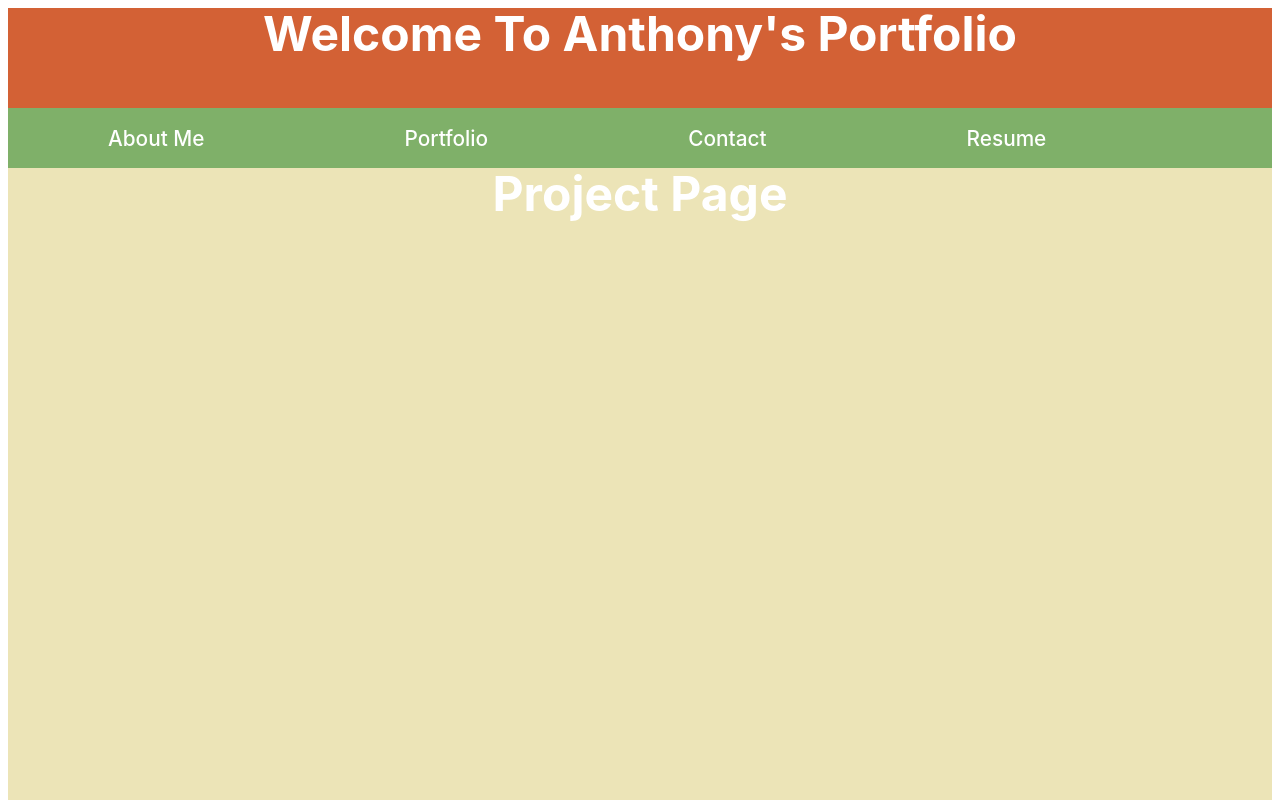
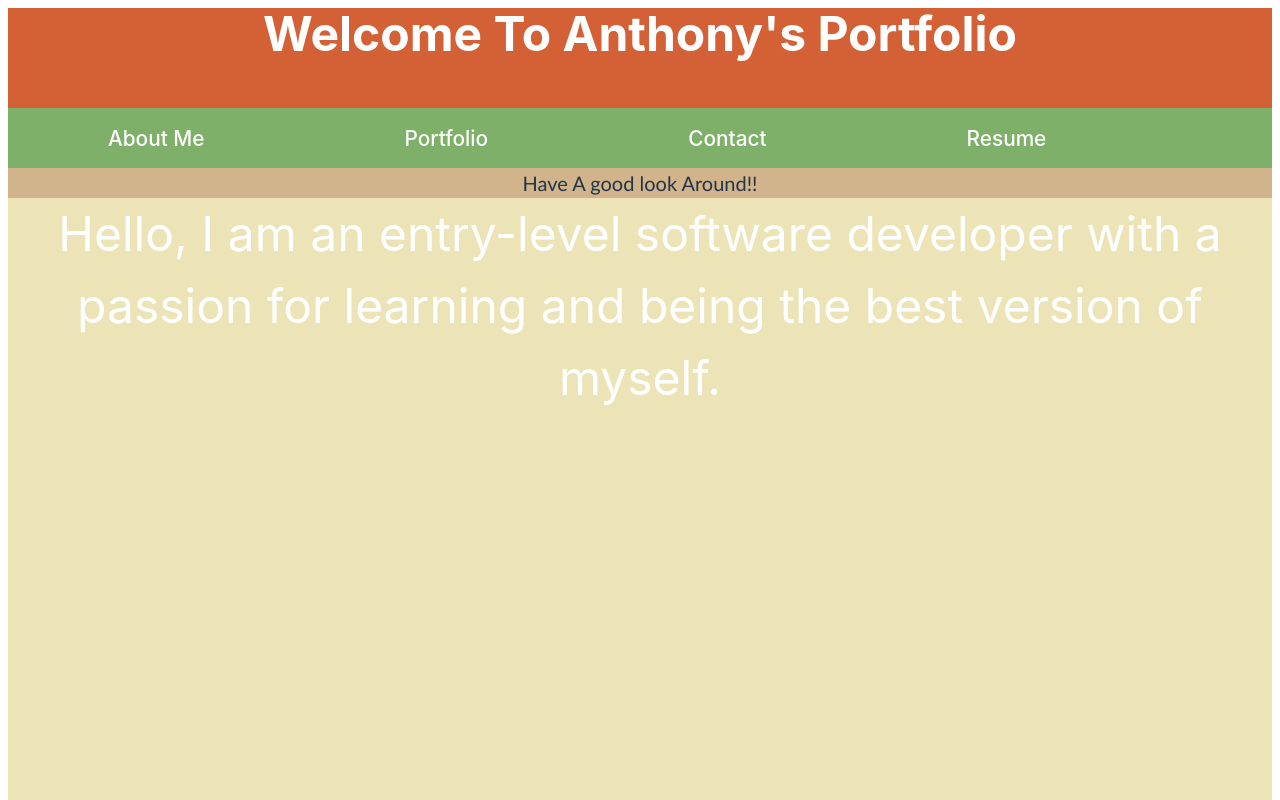
Before and after one commit to ant05man/React-Portfolio, a React (Vite) app: page / in a window 1280 px wide. Shown: the top 800 px of the page. Built offline with nearby package versions, Linux system fonts and the light colour scheme.

Commit message:
changed color scheme

```diff
--- a/src/App.jsx
+++ b/src/App.jsx
@@ -13,8 +13,9 @@ function App() {
       <div>
         <Header />
         <Navbar />
+        <Footer />
         <Routes>
-          <Route path="/" element={<Project />} />
+          <Route path="/" element={<AboutMe />} />
           <Route path="/aboutme" element={<AboutMe />} />
         </Routes>
       </div>
--- a/src/components/Footer.jsx
+++ b/src/components/Footer.jsx
@@ -5,12 +5,8 @@ function Footer() {
     return (
         <div className="footer" id="footer">
             <div>
-                This is the footer!
+                Have A good look Around!!
             </div>
-            <p className='footer-info'>
-                This is the footer info!
-            </p>
-
         </div>
     )
 }
--- a/src/styles/AboutMe.css
+++ b/src/styles/AboutMe.css
@@ -1,5 +1,5 @@
 .aboutme{
-    background: blue;
+    background: #ece4b7;
     height: 100vh;
   }
 
--- a/src/styles/Footer.css
+++ b/src/styles/Footer.css
@@ -1,4 +1,7 @@
 .footer {
-    background: black;
-    height: 100px;
+    background: tan;
+    height: 30px;
+    font-size: 20px;
+    font-family: 'Gill Sans', 'Gill Sans MT', Calibri, 'Trebuchet MS', sans-serif;
+    text-align: center;
 }
```
